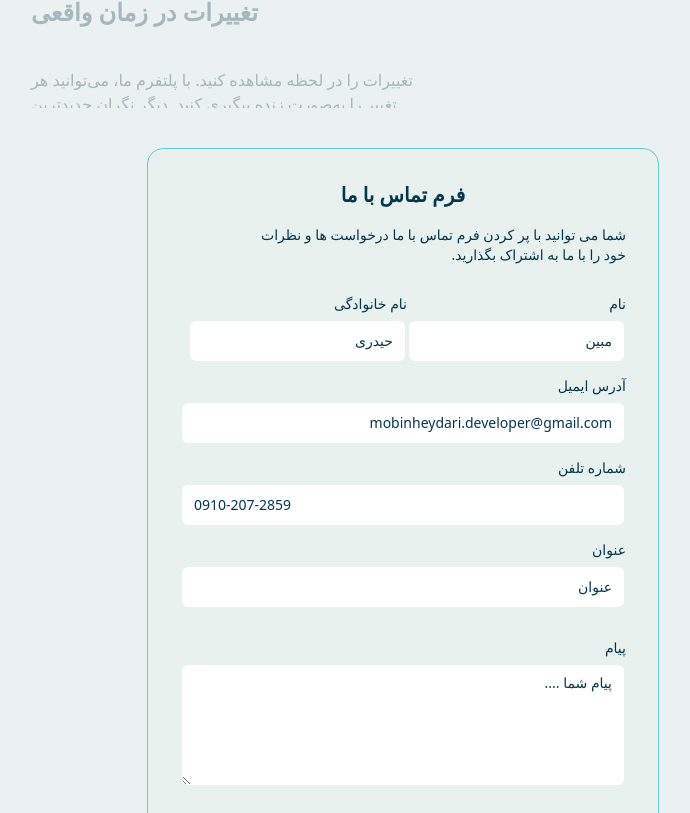
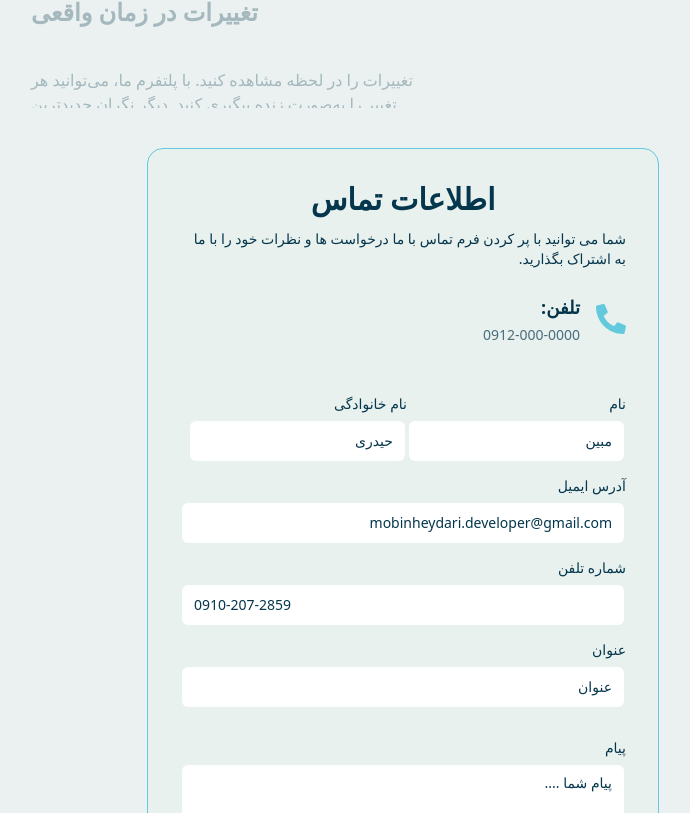
Before and after one commit to Mobin-Heydari/Sarat, a Next.js app in the folder frontend/: page / in a window 1280 px wide. Shown: the part 1587-2400 px from the top of the page, without its empty margins (237-927 px from the left). Built offline with nearby package versions, Linux system fonts and the light colour scheme.

Commit message:
The ContactForm component is updated.

```diff
--- a/frontend/src/components/ContactForm.tsx
+++ b/frontend/src/components/ContactForm.tsx
@@ -6,6 +6,7 @@ import { Label } from "./ui/Label";
 import { FileUpload } from "./ui/FileUpload";
 import { cn } from "@/lib/utils";
 import { Textarea } from "./ui/Textarea";
+import { FaPhoneAlt } from "react-icons/fa";
 
 
 
@@ -123,12 +124,25 @@ export function ContactForm() {
   };
 
   return (
-    <section className="shadow-input mx-auto  w-full max-w-lg border border-primary-light dark:border-primary-dark rounded-xl p-4 md:rounded-2xl md:p-8 bg-base-light/[0.5] dark:bg-base-dark/[0.5]">
-      <h2 className="text-xl font-bold text-main-text-light dark:text-main-text-dark text-center mb-4">فرم تماس با ما</h2>
-      <p className="mt-2 max-w-sm text-sm text-main-text-light dark:text-main-text-dark mb-4">
-        شما می توانید با پر کردن فرم تماس با ما درخواست ها و نظرات خود را با ما به اشتراک بگذارید.
-      </p>
+    <div className="flex flex-col justify-center gap-5 shadow-input mx-auto  w-full max-w-lg border border-primary-light dark:border-primary-dark rounded-xl p-4 md:rounded-2xl md:p-8 bg-base-light/[0.5] dark:bg-base-dark/[0.5]">
+      <div className="flex flex-col justify-center gap-6">
+        <div className="flex flex-col justify-between gap-3">
+          <h4 className="text-3xl font-bold text-main-text-light dark:text-main-text-dark text-center">اطلاعات تماس</h4>
+          <p className="text-sm text-main-text-light dark:text-main-text-dark">
+            شما می توانید با پر کردن فرم تماس با ما درخواست ها و نظرات خود را با ما به اشتراک بگذارید.
+          </p>
+        </div>
 
+        <div className="flex justify-start items-center gap-4">
+          <FaPhoneAlt className="text-3xl text-primary-light dark:text-primary-dark"/>
+          <div className="flex justify-between flex-col gap-1">
+            <span className="text-lg font-bold text-main-text-light dark:text-main-text-dark">تلفن:</span>
+            <p className="text-sm text-main-text-light/[0.7] dark:text-main-text-dark/[0.7]">
+              0912-000-0000
+            </p>
+          </div>
+        </div>
+      </div>
       <form className="my-8" onSubmit={handleSubmit}>
         {/* First Name & Last Name */}
         <div className="mb-4 flex flex-col space-y-2 md:flex-row md:space-y-0 md:space-x-2">
@@ -185,7 +199,7 @@ export function ContactForm() {
           <BottomGradient />
         </button>
       </form>
-    </section>
+    </div>
   );
 }
 
```
